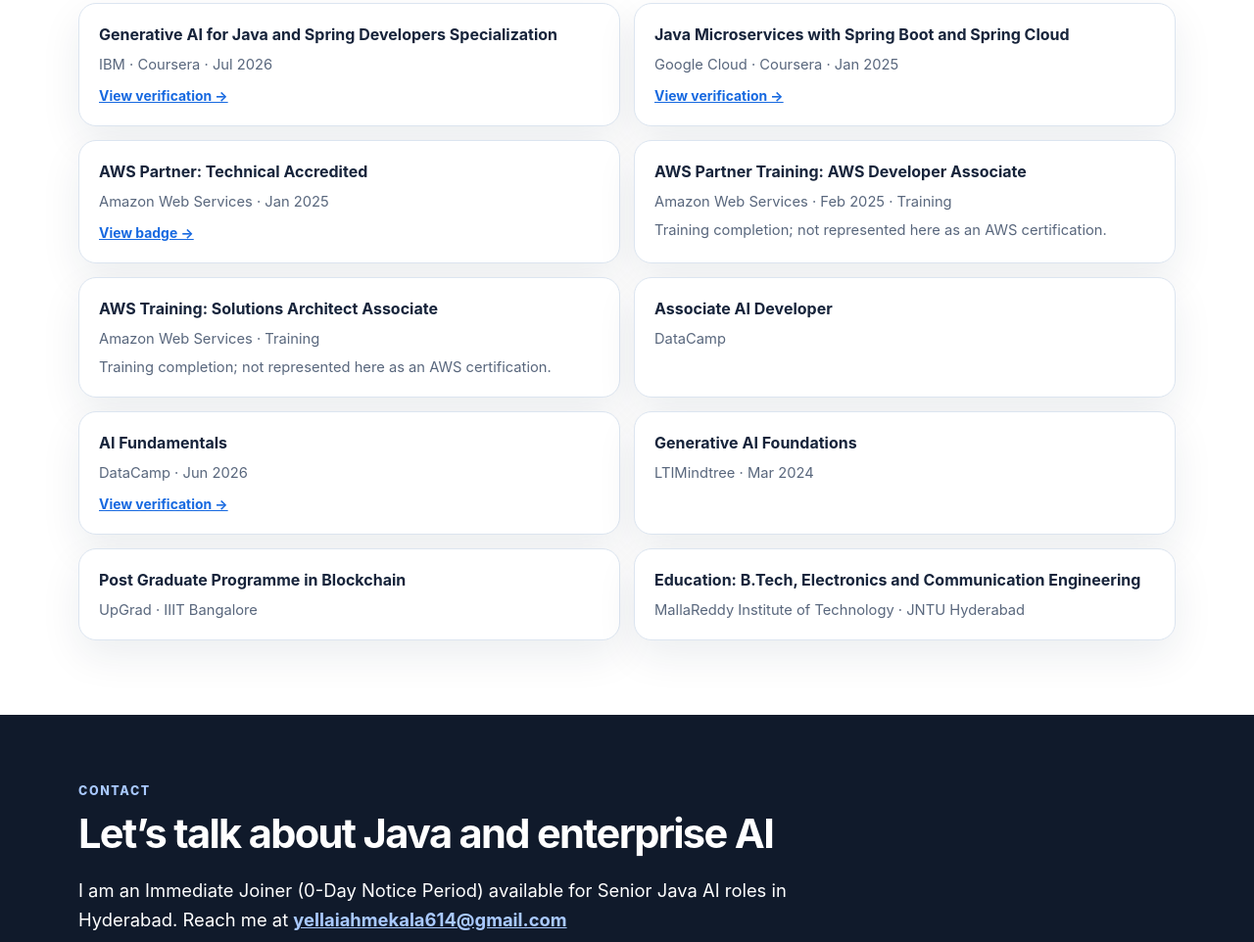
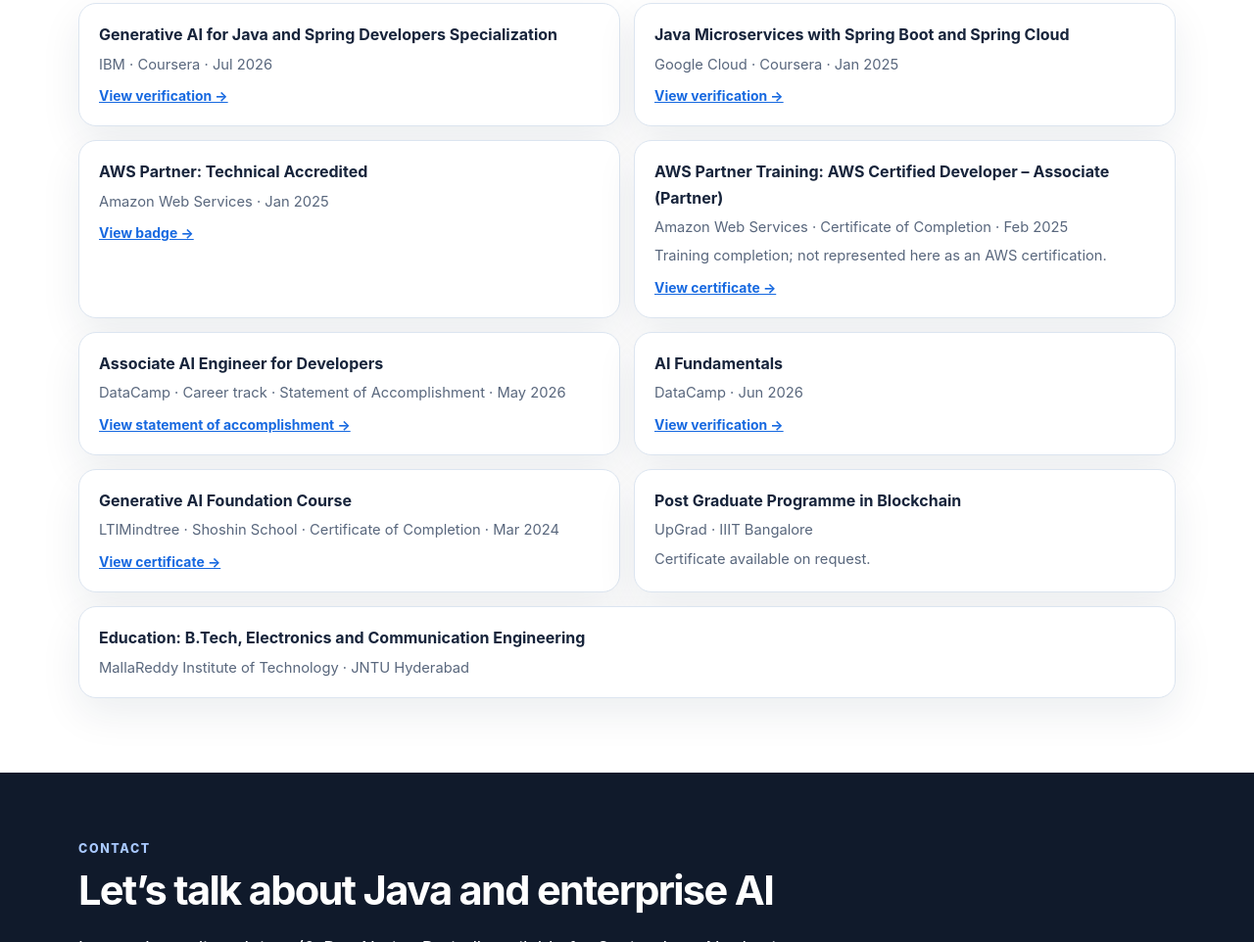
Before and after one commit to YellaiahMekala/yellaiahmekala.github.io, a plain HTML site: page index.html in a window 1280 px wide. Shown: the part 8494-9456 px from the top of the page at 98% size. Drawn offline with Linux system fonts and the light colour scheme.

Commit message:
Update certifications: add proof links, remove unverified entry

```diff
--- a/index.html
+++ b/index.html
@@ -228,6 +228,7 @@
     .cert-card h3 { margin: 0; font-size: 1rem; }
     .cert-card p { color: var(--muted); margin: 5px 0 0; font-size: .92rem; }
     .cert-card a { display: inline-block; margin-top: 9px; font-size: .87rem; font-weight: 700; }
+    .cert-grid .cert-card:last-child:nth-child(odd) { grid-column: 1 / -1; }
 
     .contact {
       color: #fff;
@@ -865,18 +866,15 @@
             <a href="https://www.credly.com/badges/c902298c-8103-40fb-97d0-b329a7b3f815" target="_blank" rel="noopener noreferrer">View badge →</a>
           </article>
           <article class="cert-card">
-            <h3>AWS Partner Training: AWS Developer Associate</h3>
-            <p>Amazon Web Services · Feb 2025 · Training</p>
+            <h3>AWS Partner Training: AWS Certified Developer – Associate (Partner)</h3>
+            <p>Amazon Web Services · Certificate of Completion · Feb 2025</p>
             <p>Training completion; not represented here as an AWS certification.</p>
+            <a href="certificates/aws-partner-developer-associate-completion.jpg" target="_blank" rel="noopener noreferrer">View certificate →</a>
           </article>
           <article class="cert-card">
-            <h3>AWS Training: Solutions Architect Associate</h3>
-            <p>Amazon Web Services · Training</p>
-            <p>Training completion; not represented here as an AWS certification.</p>
-          </article>
-          <article class="cert-card">
-            <h3>Associate AI Developer</h3>
-            <p>DataCamp</p>
+            <h3>Associate AI Engineer for Developers</h3>
+            <p>DataCamp · Career track · Statement of Accomplishment · May 2026</p>
+            <a href="https://www.datacamp.com/completed/statement-of-accomplishment/track/f2046013f708c1c31e87c188229e261b6b14036b" target="_blank" rel="noopener noreferrer">View statement of accomplishment →</a>
           </article>
           <article class="cert-card">
             <h3>AI Fundamentals</h3>
@@ -884,12 +882,14 @@
             <a href="https://www.datacamp.com/skill-verification/AIF0024601058383" target="_blank" rel="noopener noreferrer">View verification →</a>
           </article>
           <article class="cert-card">
-            <h3>Generative AI Foundations</h3>
-            <p>LTIMindtree · Mar 2024</p>
+            <h3>Generative AI Foundation Course</h3>
+            <p>LTIMindtree · Shoshin School · Certificate of Completion · Mar 2024</p>
+            <a href="certificates/ltimindtree-generative-ai-foundation-completion.jpg" target="_blank" rel="noopener noreferrer">View certificate →</a>
           </article>
           <article class="cert-card">
             <h3>Post Graduate Programme in Blockchain</h3>
             <p>UpGrad · IIIT Bangalore</p>
+            <p>Certificate available on request.</p>
           </article>
           <article class="cert-card">
             <h3>Education: B.Tech, Electronics and Communication Engineering</h3>
```
Also changed, not shown: certificates/aws-partner-developer-associate-completion.jpg (added), certificates/ltimindtree-generative-ai-foundation-completion.jpg (added).
